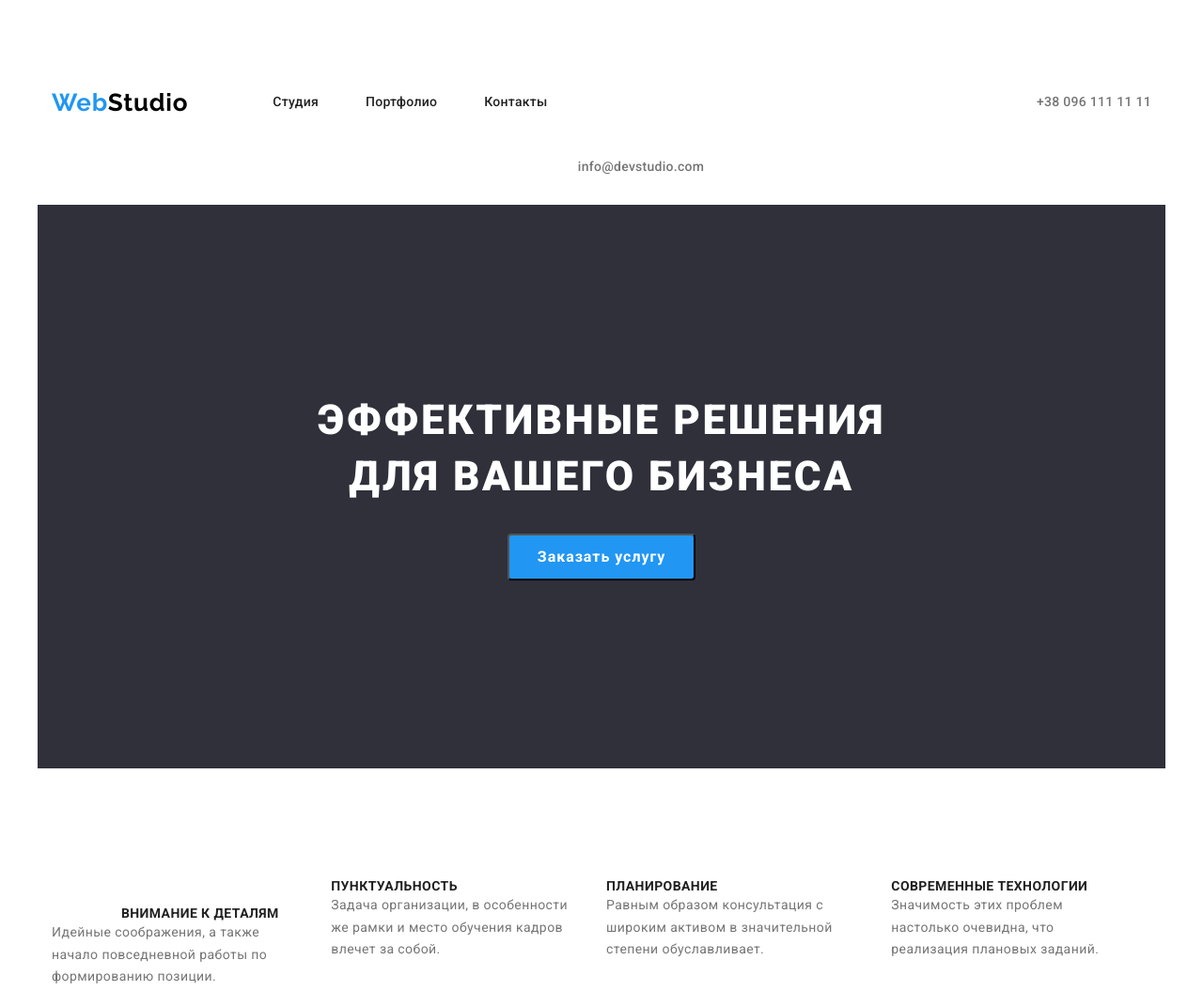
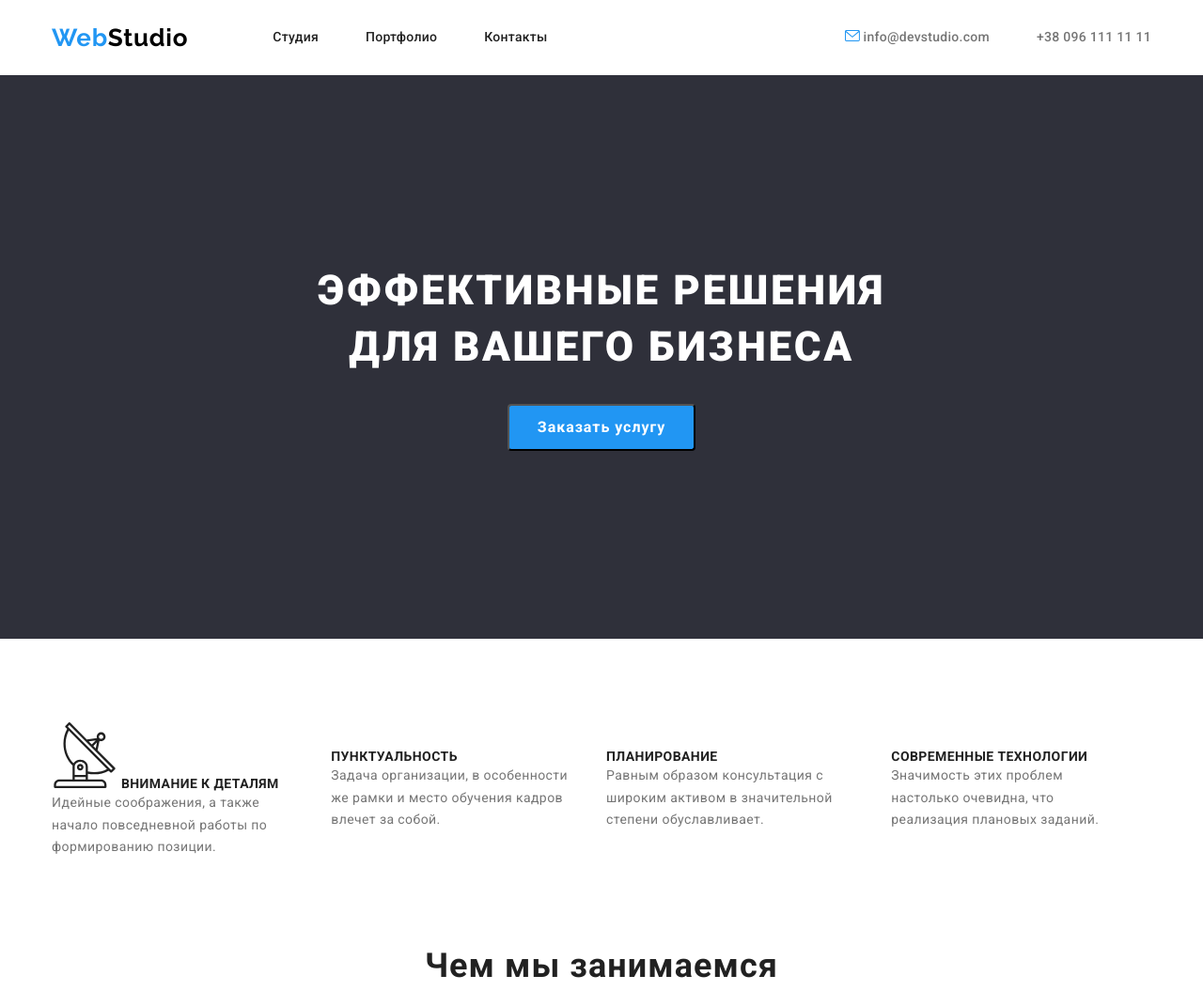
Before and after one commit to catherinebogush/goit-markup-hw-04, a plain HTML site: page index.html in a window 1280 px wide. Shown: the top 1055 px of the page at 94% size. Drawn offline with nearby package versions, Linux system fonts and the light colour scheme.

Commit message:
Правки к спрайту

```diff
--- a/css/styles.css
+++ b/css/styles.css
@@ -111,7 +111,9 @@ ul {
   align-items: center;
   display: flex;
 }
-
+.logo-icon {
+  fill: #2196f3;
+}
 /*----------------------Portfolio list--------------------*/
 .portfolio {
   padding-top: 94px;
@@ -185,7 +187,6 @@ ul {
 /*--------------------------Main--------------------------*/
 
 .main-hero {
-  width: 1200px;
   background-color: #2f303a;
   text-align: center;
   margin: 0 auto;
@@ -251,6 +252,9 @@ ul {
 }
 .main-works-container .photos-works-item:not(:last-child) {
   margin-right: 30px;
+}
+.logo-antenna {
+  fill: #212121;
 }
 .main-works {
   margin-bottom: 50px;
--- a/index.html
+++ b/index.html
@@ -34,11 +34,12 @@
                 </ul>
             </nav>
             <div class="header-contacts">
-                <a class="header-contact link mail" href="mailto:info@devstudio.com">info@devstudio.com
-                    <svg class="logo-icon">
-                        <use href="./images/icons.svg/envelope (hover).svg"></use>
+                <a class="header-contact link mail" href="mailto:info@devstudio.com">
+                    <svg class="logo-icon" width="16" height="12">
+                        <use href="./images/icons.svg#icon-envelope"></use>
                     </svg>
-                </a>
+                    info@devstudio.com
+                    </a>
                 <a class="header-contact link" href="tel:+380961111111">+38 096 111 11 11</a>
             </div>
         </div>
@@ -57,7 +58,7 @@
                     <li class="main-description-item">
                         <h3 class="main-description-title">
                             <svg class="logo-antenna" width="70" height="70">
-                                <use href="./images/icons.svg#antenna"></use>
+                                <use href="./images/icons.svg#icon-antenna"></use>
                             </svg>
                             Внимание к деталям</h3>
                         <p class="main-description-paragraph">Идейные соображения, а также начало повседневной работы по
```
Also changed, not shown: images/icons.svg (added), images/icons.svg/antenna.svg (deleted), images/icons.svg/astronaut.svg (deleted), images/icons.svg/clock.svg (deleted), images/icons.svg/diagram.svg (deleted), images/icons.svg/envelope.svg (deleted), images/icons.svg/facebook.svg (deleted), images/icons.svg/group.svg (deleted), images/icons.svg/group1.svg (deleted), images/icons.svg/group2.svg (deleted), images/icons.svg/group3.svg (deleted), images/icons.svg/group4.svg (deleted), images/icons.svg/group5.svg (deleted), images/icons.svg/instagram.svg (deleted), 2 more files.
